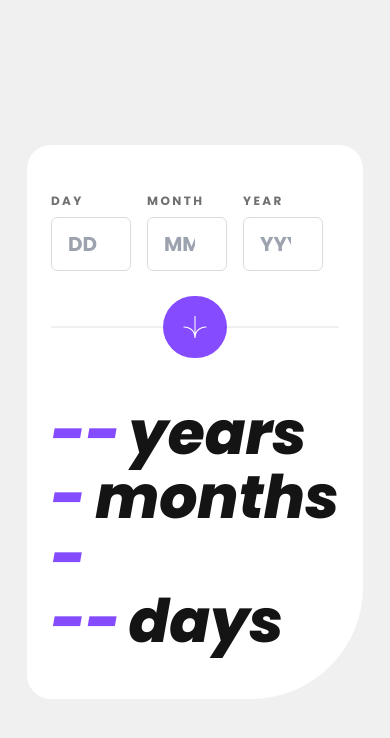
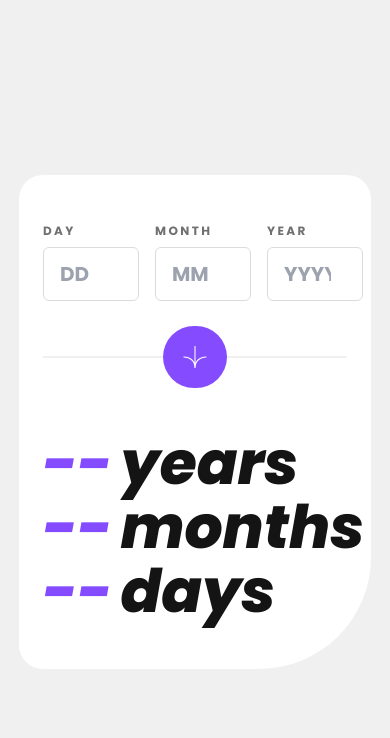
Before and after one commit to apoorv-ksharma/frontend-mentor, a Next.js app: page /age-calulator in a window 390 px wide. Shown: the top 738 px of the page. Built offline with nearby package versions, Linux system fonts and the light colour scheme.

Commit message:
fix: mobile layout

```diff
--- a/src/app/age-calulator/page.tsx
+++ b/src/app/age-calulator/page.tsx
@@ -8,7 +8,7 @@ import { useCallback, useState } from 'react';
 function Text({ number, label }: { number: string | null; label: string }) {
   return (
     <div className='flex flex-row gap-2 md:gap-2 md:mb-2'>
-      <div className='text-purple font-extra-bold-italic-poppins text-6xl md:text-[104px]'>
+      <div className='text-purple font-extra-bold-italic-poppins text-6xl md:text-[104px] text-nowrap'>
         {number ? number : '--'}
       </div>
       <div className='text-offBlack font-extra-bold-italic-poppins text-6xl md:text-[104px]'>
@@ -175,7 +175,7 @@ export default function AgeCalulator() {
   }, []);
   return (
     <>
-      <main className='md:w-[52.5em] w-[21em] bg-white rounded-br-[7em] md:rounded-br-[14em] rounded-3xl md:px-[3.5em] md:py-[4em] px-[1.5em] py-[3em]'>
+      <main className='md:w-[52.5em] w-[22em] bg-white rounded-br-[7em] md:rounded-br-[14em] rounded-3xl md:px-[3.5em] md:py-[4em] px-[1.5em] py-[3em]'>
         <section className='flex flex-row gap-4 md:gap-8'>
           <Input
             label='day'
--- a/src/components/input.tsx
+++ b/src/components/input.tsx
@@ -34,7 +34,7 @@ export default function Input({
         onChange={onChange}
         className={`font-bold-poppins outline-none px-4 py-3 md:py-4 md:px-6 border-solid border-[1px] rounded-md ${
           isError ? 'border-lightRed' : 'border-lightGrey'
-        } w-20 md:w-40 font-black text-xl md:text-3xl`}
+        } w-24 md:w-40 font-black text-xl md:text-3xl`}
         placeholder={placeholder}
         id={label}
         type={type}
```
